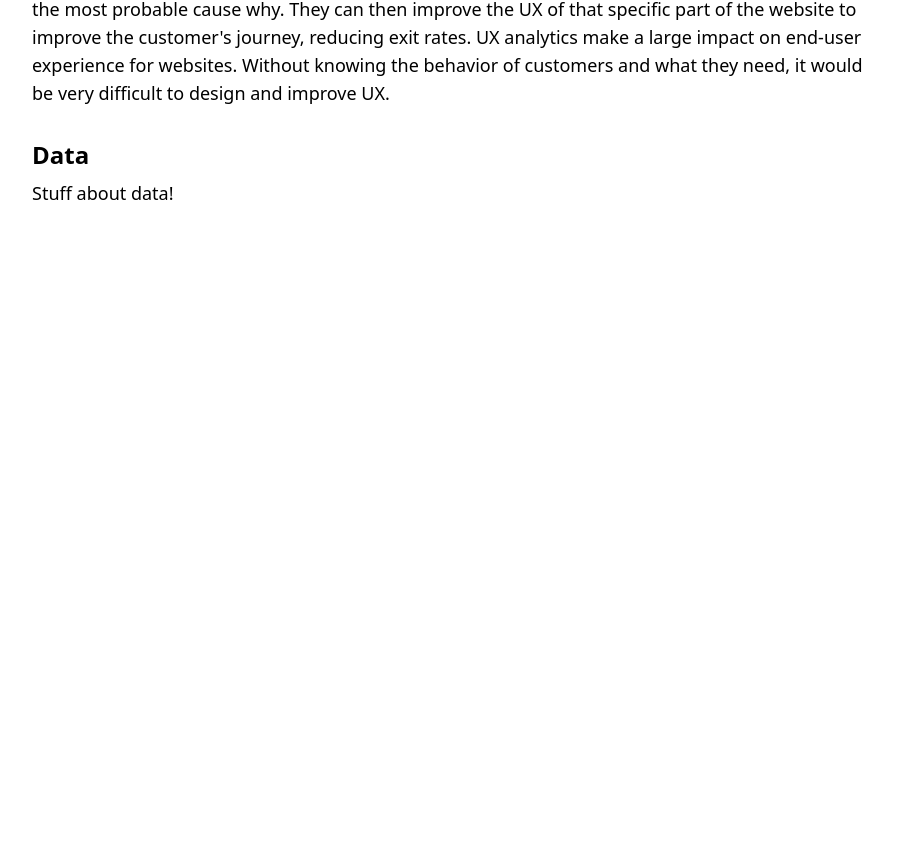
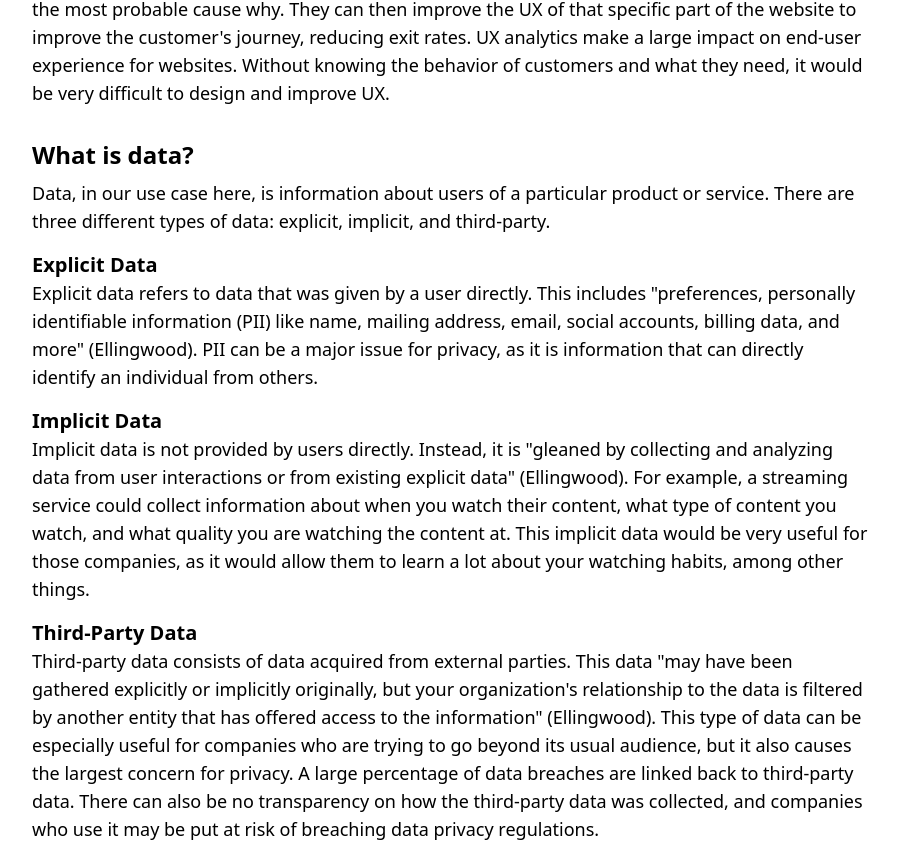
Before and after one commit to Den4200/analytics-and-privacy, a React (Create React App) app: page /analytics-and-data in a window 1280 px wide. Shown: the part 953-1796 px from the top of the page, without its empty margins (190-1088 px from the left). Before the commit the page ends 1160 px from the top, so only its background shows below. Built offline with nearby package versions, Linux system fonts and the light colour scheme.

Commit message:
Add information about data.

```diff
--- a/src/pages/AnalyticsAndDataPage/index.tsx
+++ b/src/pages/AnalyticsAndDataPage/index.tsx
@@ -29,9 +29,37 @@ const AnalyticsAndDataPage = () => (
       design and improve UX.
     </p>
 
-    <h2 className="text-2xl font-bold mt-8 mb-2">Data</h2>
+    <h2 className="text-2xl font-bold mt-8 mb-2">What is data?</h2>
     <p className="text-lg">
-      Stuff about data!
+      Data, in our use case here, is information about users of a particular product or service.
+      There are three different types of data: explicit, implicit, and third-party.
+    </p>
+    <h3 className="text-xl font-bold mt-4">Explicit Data</h3>
+    <p className="text-lg">
+      Explicit data refers to data that was given by a user directly. This includes "preferences,
+      personally identifiable information (PII) like name, mailing address, email, social accounts,
+      billing data, and more" (Ellingwood). PII can be a major issue for privacy, as it is
+      information that can directly identify an individual from others.
+    </p>
+    <h3 className="text-xl font-bold mt-4">Implicit Data</h3>
+    <p className="text-lg">
+      Implicit data is not provided by users directly. Instead, it is "gleaned by collecting and
+      analyzing data from user interactions or from existing explicit data" (Ellingwood). For
+      example, a streaming service could collect information about when you watch their content,
+      what type of content you watch, and what quality you are watching the content at. This
+      implicit data would be very useful for those companies, as it would allow them to learn a lot
+      about your watching habits, among other things.
+    </p>
+    <h3 className="text-xl font-bold mt-4">Third-Party Data</h3>
+    <p className="text-lg mb-8">
+      Third-party data consists of data acquired from external parties. This data "may have been
+      gathered explicitly or implicitly originally, but your organization's relationship to the
+      data is filtered by another entity that has offered access to the information" (Ellingwood).
+      This type of data can be especially useful for companies who are trying to go beyond its
+      usual audience, but it also causes the largest concern for privacy. A large percentage of
+      data breaches are linked back to third-party data. There can also be no transparency on how
+      the third-party data was collected, and companies who use it may be put at risk of breaching
+      data privacy regulations.
     </p>
   </div>
 );
```
